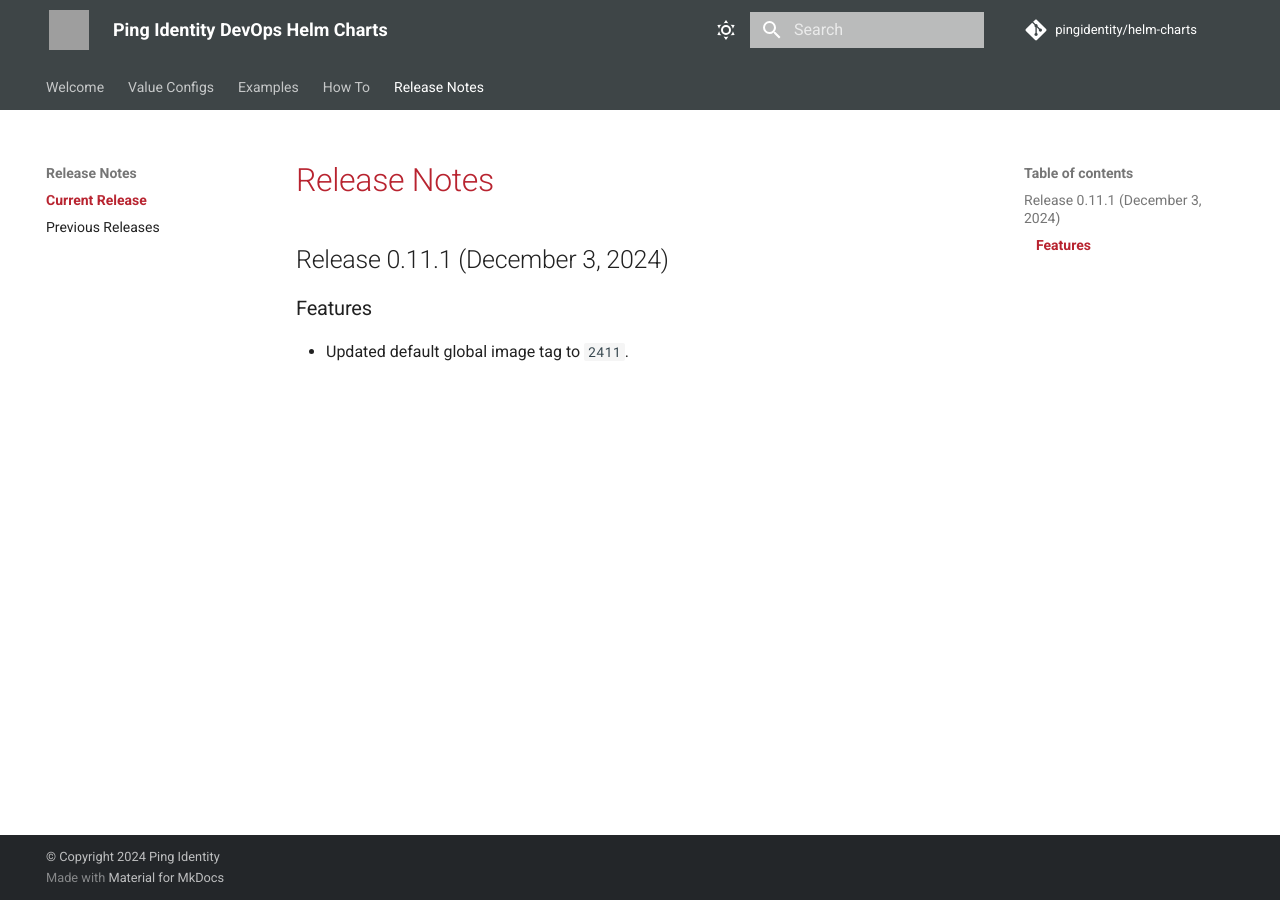
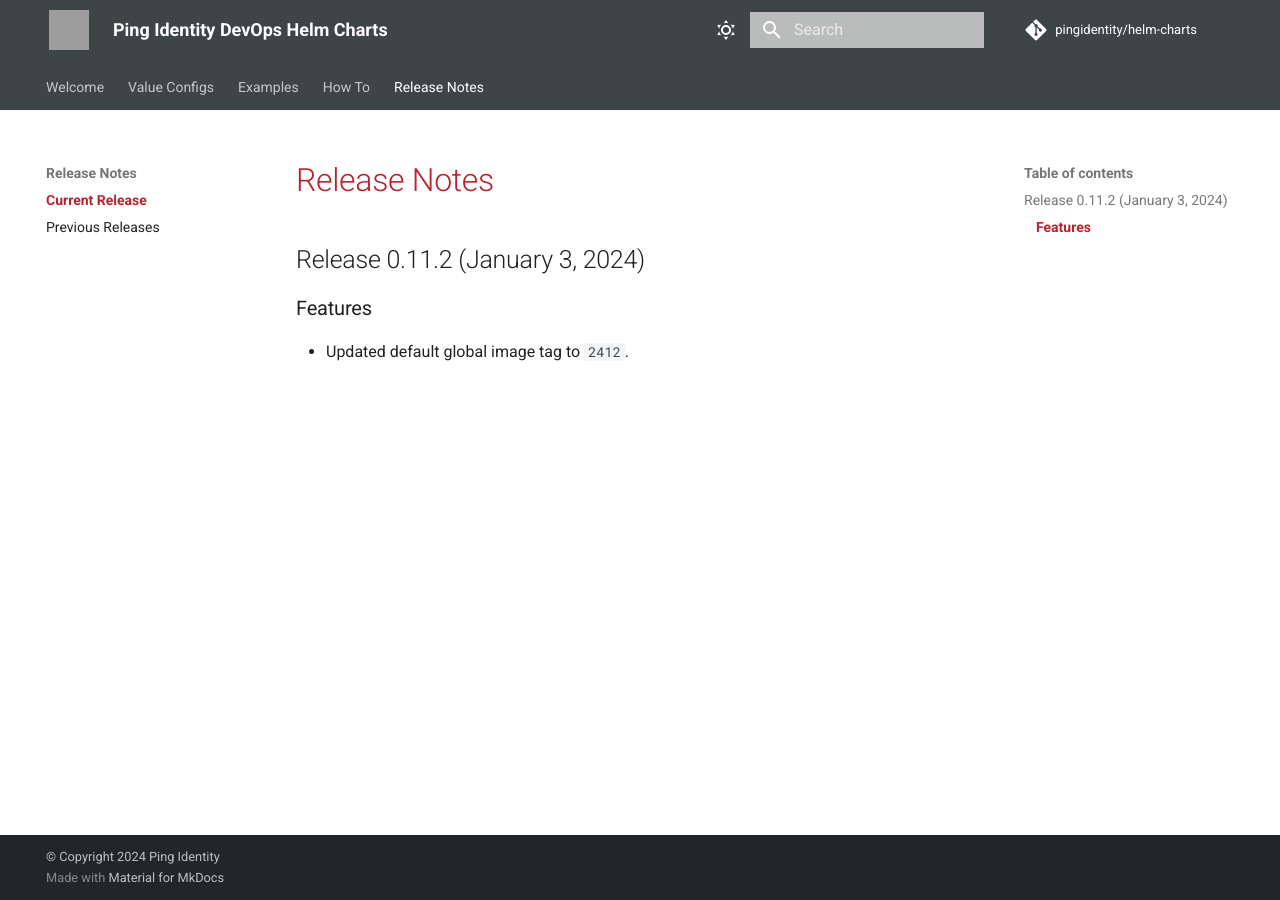
Before and after one commit to pingidentity/helm-charts, an MkDocs documentation site: the page built from docs/release-notes/currentRelease.md, in a window 1280 px wide. Built offline with MkDocs 1.6.1 and Material for MkDocs 9.7.7, drawn with Linux system fonts in a browser that asks for light colours; comment, search, counter and statistics services are not loaded; grey boxes are pictures that could not be loaded.

Commit message:
Release 0.11.2

```diff
--- a/docs/release-notes/currentRelease.md
+++ b/docs/release-notes/currentRelease.md
@@ -1,4 +1,4 @@
 # Release Notes
-## Release 0.11.1 (December 3, 2024)
+## Release 0.11.2 (January 3, 2024)
 ### Features ###
-  - Updated default global image tag to `2411`.
+  - Updated default global image tag to `2412`.
```
Also changed, not shown: docs/config/supported-values.md (+1 -1 lines), docs/index.yaml (+13 -1 lines), docs/release-notes/previousReleases.md (+4 -0 lines), 2 other files.
